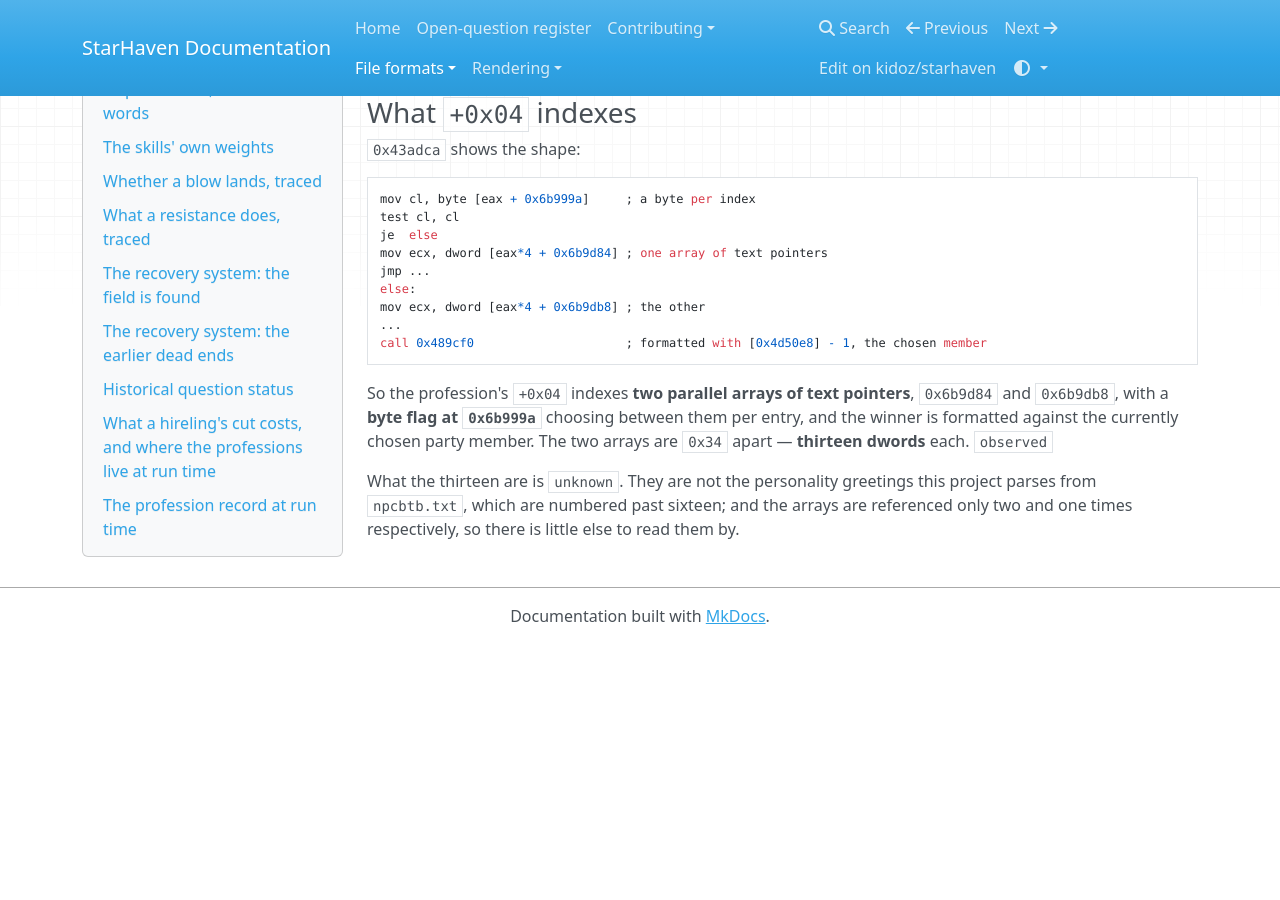
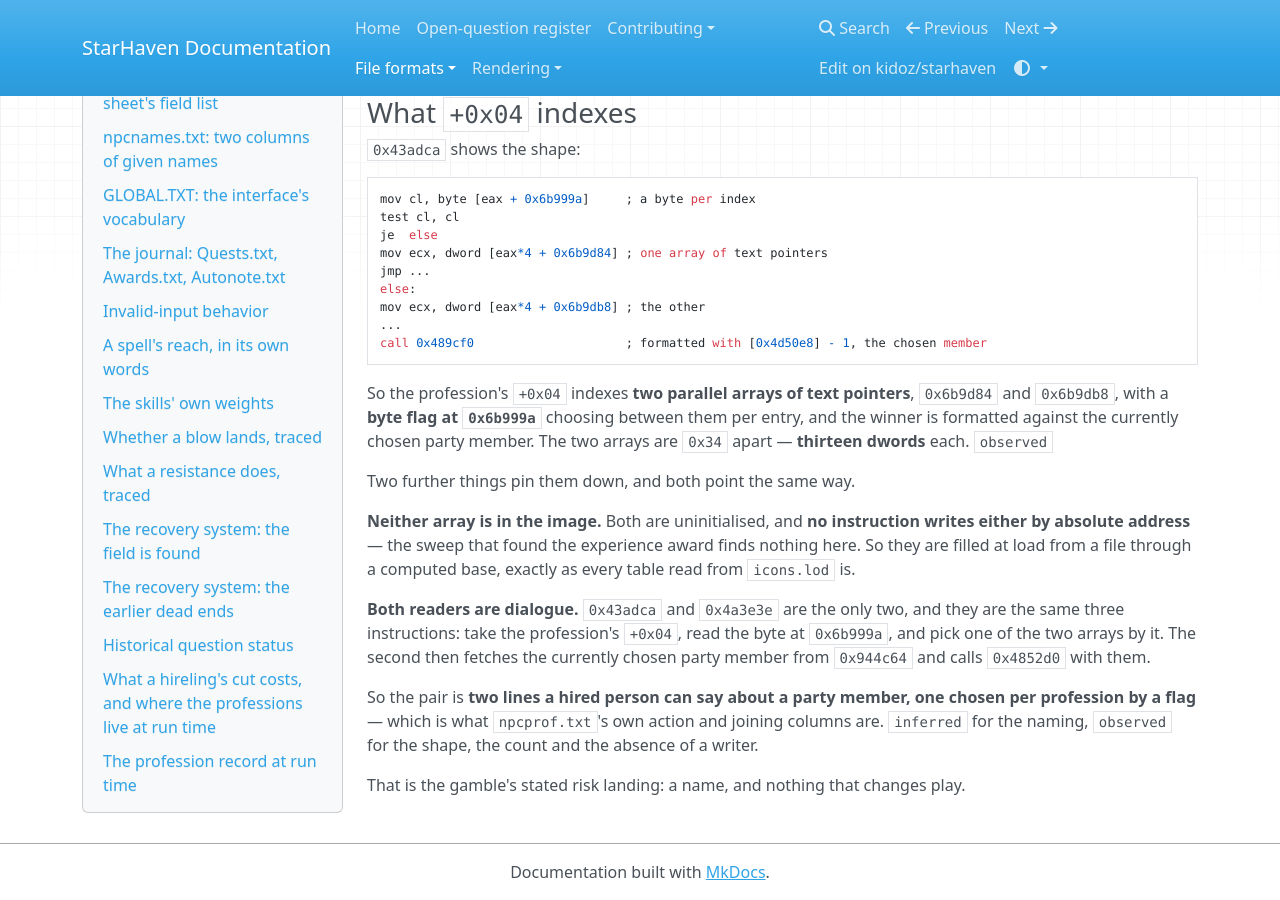
Before and after one commit to kidoz/starhaven, an MkDocs documentation site: the page built from docs/formats/text-tables.md, in a window 1280 px wide and 900 px high, scrolled down 22008 px. Built offline with MkDocs 1.6.1, drawn with Linux system fonts in a browser that asks for light colours; nearby versions of some CDN libraries; before the commit the page ends 22652 px from its top, so only the background shows below that.

Commit message:
Settle the thirteen pointers as a hired person's two lines

```diff
--- a/docs/formats/text-tables.md
+++ b/docs/formats/text-tables.md
@@ -1224,7 +1224,23 @@
 them per entry, and the winner is formatted against the currently chosen party
 member. The two arrays are `0x34` apart — **thirteen dwords** each. `observed`
 
-What the thirteen are is `unknown`. They are not the personality greetings this
-project parses from `npcbtb.txt`, which are numbered past sixteen; and the
-arrays are referenced only two and one times respectively, so there is little
-else to read them by.
+Two further things pin them down, and both point the same way.
+
+**Neither array is in the image.** Both are uninitialised, and **no
+instruction writes either by absolute address** — the sweep that found the
+experience award finds nothing here. So they are filled at load from a file
+through a computed base, exactly as every table read from `icons.lod` is.
+
+**Both readers are dialogue.** `0x43adca` and `0x4a3e3e` are the only two, and
+they are the same three instructions: take the profession's `+0x04`, read the
+byte at `0x6b999a`, and pick one of the two arrays by it. The second then
+fetches the currently chosen party member from `0x944c64` and calls
+`0x4852d0` with them.
+
+So the pair is **two lines a hired person can say about a party member, one
+chosen per profession by a flag** — which is what `npcprof.txt`'s own action
+and joining columns are. `inferred` for the naming, `observed` for the shape,
+the count and the absence of a writer.
+
+That is the gamble's stated risk landing: a name, and nothing that changes
+play.
```
Also changed, not shown: README.md (+9 -0 lines).
